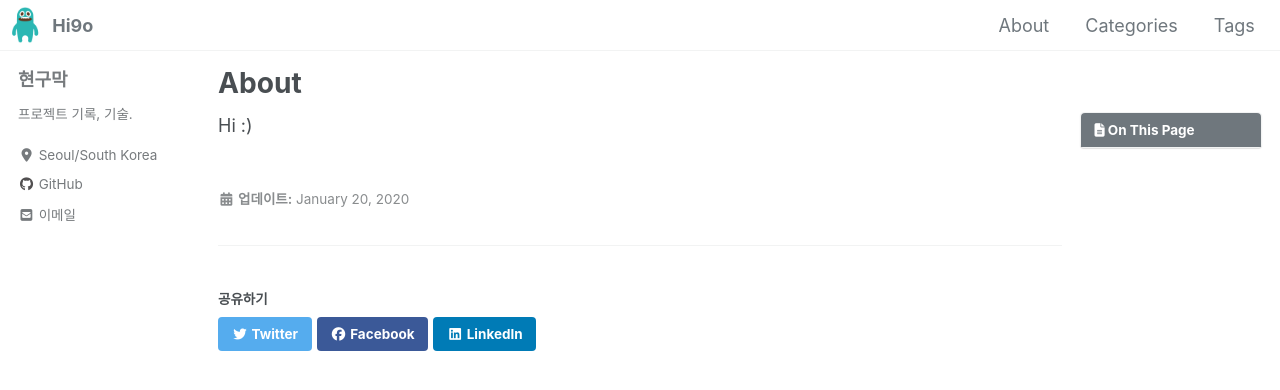
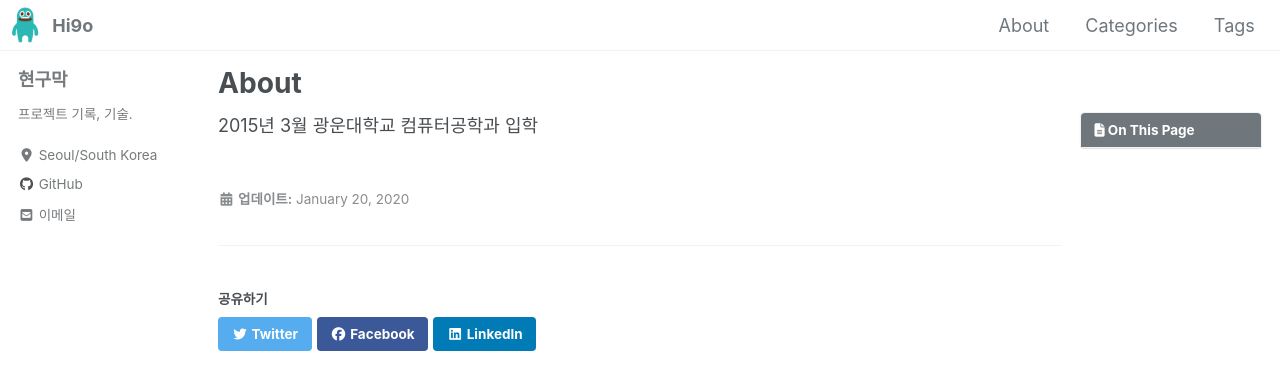
Before and after one commit to Hyeon9mak/Hyeon9mak.github.io, a Jekyll site: the page built from _pages/about.md, in a window 1280 px wide and 900 px high. Shown: the top 390 px of the window. Built offline with Jekyll 4.4.1, drawn with Linux system fonts in a browser that asks for light colours; cached includes are drawn as plain includes; nearby versions of some CDN libraries.

Commit message:
Update about.md

```diff
--- a/_pages/about.md
+++ b/_pages/about.md
@@ -16,4 +16,4 @@ last_modified_at: 2020-01-20
 toc: true
 ---
 
-Hi :)
+2015년 3월 광운대학교 컴퓨터공학과 입학
```
